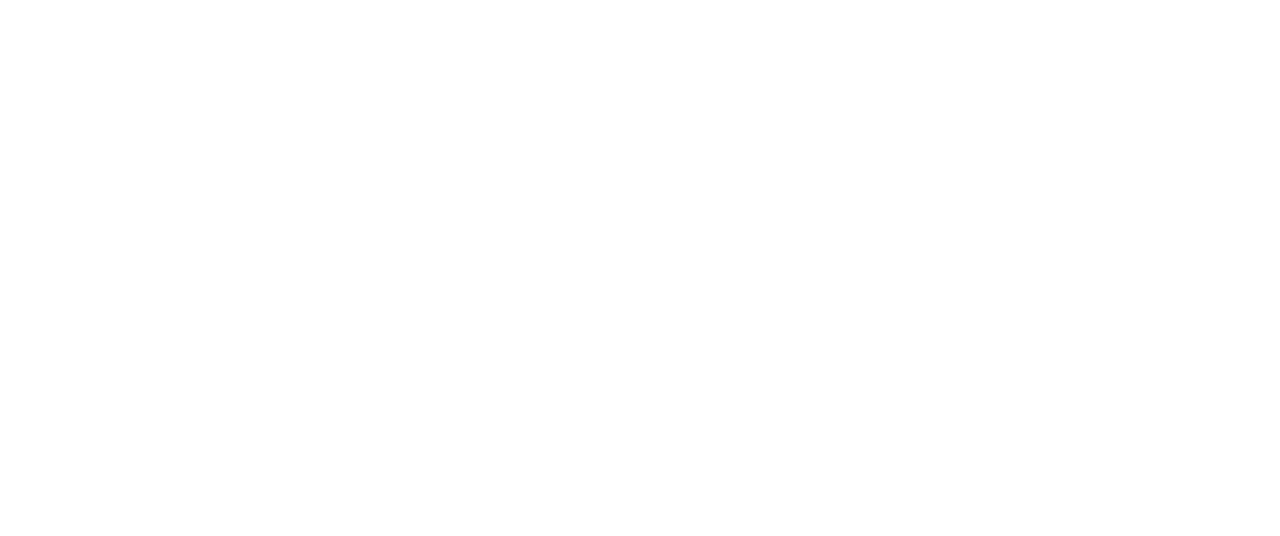
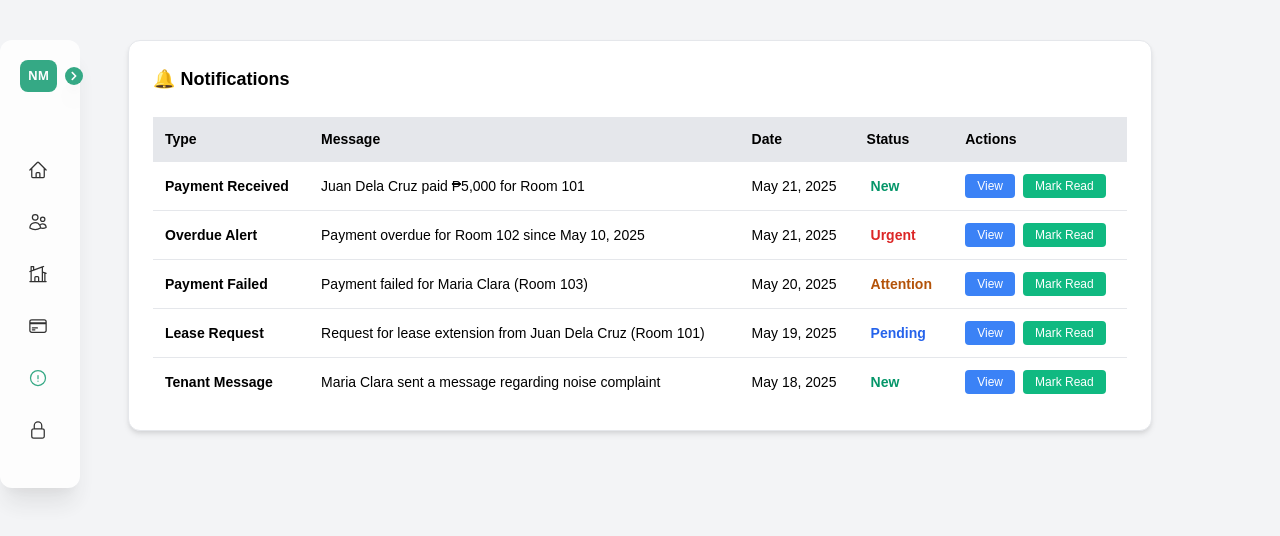
Before and after one commit to anoh24/atmpcrental-github.io, a React (Vite) app in the folder frontend/: page /branchAdmin/branchAdminNotificationView/branchAdminNotificationViewPage in a window 1280 px wide. Before the commit this address had no page. Shown: the top 536 px of the page. Built offline with nearby package versions, Linux system fonts and the light colour scheme; the HTML template or start-up script is replaced by a standard one.

Commit message:
not yet finished branch admin, only branch admin home dashboar to be finish

```diff
--- a/frontend/src/App.jsx
+++ b/frontend/src/App.jsx
@@ -12,6 +12,7 @@ import BranchAdminDashboardPage from './pages/branchAdmin/branchAdminDashboardPa
 import BranchAdminDashboardTenantViewPage from './pages/branchAdmin/branchAdminTenantView/tenantViewPage'
 import BranchAdminRoomViewPage from './pages/branchAdmin/branchAdminRoomView/branchAdminRoomViewPage';
 import BranchAdminBillingViewPage from './pages/branchAdmin/branchAdminBillingView/branchAdminBillingViewPage'
+import BranchAdminNotificationViewPage from './pages/branchAdmin/branchAdminNotificationView/branchAdminNotificationViewPage'
 function App() {
   return (
     <Router>
@@ -111,6 +112,17 @@ function App() {
         >
 
         </Route>
+
+         <Route
+         path="/branchAdmin/branchAdminNotificationView/branchAdminNotificationViewPage"
+         element={
+          <BranchAdminLayout>
+          < BranchAdminNotificationViewPage/>
+          </BranchAdminLayout>
+         }
+        >
+
+        </Route>
       </Routes>
     </Router>
   );
--- a/frontend/src/components/branchAdminBar/branchAdminNavbar.jsx
+++ b/frontend/src/components/branchAdminBar/branchAdminNavbar.jsx
@@ -5,7 +5,6 @@ import {
   HiOutlineUsers,
   HiOutlineHomeModern,
   HiOutlineCreditCard,
-  HiOutlineInboxArrowDown,
   HiOutlineExclamationCircle,
   HiOutlineLockClosed
 
@@ -20,7 +19,7 @@ export default function BranchAdminBar() {
   };
 
   return (
-    <div className={`fixed h-100 z-50 rounded-xl flex flex-col mt-10 ${resizeSidebar ? 'w-64' : 'w-20'} transition-all duration-300 ease-in-out bg-transparent shadow-xl`}>
+    <div className={`fixed h-100 z-50 bg-white opacity-80 rounded-xl flex flex-col mt-10 ${resizeSidebar ? 'w-64' : 'w-20'} transition-all duration-300 ease-in-out shadow-xl`}>
       <div className="flex flex-row gap-2 w-full py-5 px-5 items-center bg-transparent">
         <h4 className="bg-green-600 text-xs font-black px-2 py-2 rounded-lg text-white">NM</h4>
         {resizeSidebar && (
@@ -59,13 +58,8 @@ export default function BranchAdminBar() {
           {resizeSidebar && 'Billing'}
         </NavLink>
 
-        <NavLink to="/requests" className={({ isActive }) =>
-          `flex items-center gap-4 text-sm font-oswald hover:bg-green-500 rounded-md p-2 ${isActive ? 'text-green-600 font-extrabold' : 'text-black'}`}>
-          <HiOutlineInboxArrowDown className="text-xl" />
-          {resizeSidebar && 'Request'}
-        </NavLink>
 
-        <NavLink to="/notices" className={({ isActive }) =>
+        <NavLink to="/branchAdmin/branchAdminNotificationView/branchAdminNotificationViewPage" className={({ isActive }) =>
           `flex items-center gap-4 text-sm font-oswald hover:bg-green-500 rounded-md p-2 ${isActive ? 'text-green-600 font-extrabold' : 'text-black'}`}>
           <HiOutlineExclamationCircle className="text-xl" />
           {resizeSidebar && 'Notification'}
--- a/frontend/src/pages/branchAdmin/branchAdminBillingView/billingViewSection.jsx
+++ b/frontend/src/pages/branchAdmin/branchAdminBillingView/billingViewSection.jsx
@@ -18,7 +18,7 @@ const BillingView = () => {
   };
 
   return (
-    <div className="h-full font-oswald py-10 px-4 md:px-20 bg-gray-100">
+    <div className="h-screen font-oswald py-10 px-4 md:px-20 bg-gray-100">
       <div className="max-w-5xl mx-auto grid grid-cols-1 gap-6">
 
         {/* Rent Payment History */}
--- /dev/null
+++ b/frontend/src/pages/branchAdmin/branchAdminNotificationView/branchAdminNotificationViewSection.jsx
@@ -0,0 +1,99 @@
+import React from 'react';
+
+const Notifications = () => {
+  const notifications = [
+    {
+      id: 'NTF001',
+      type: 'Payment Received',
+      message: 'Juan Dela Cruz paid ₱5,000 for Room 101',
+      date: 'May 21, 2025',
+      status: 'New',
+    },
+    {
+      id: 'NTF002',
+      type: 'Overdue Alert',
+      message: 'Payment overdue for Room 102 since May 10, 2025',
+      date: 'May 21, 2025',
+      status: 'Urgent',
+    },
+    {
+      id: 'NTF003',
+      type: 'Payment Failed',
+      message: 'Payment failed for Maria Clara (Room 103)',
+      date: 'May 20, 2025',
+      status: 'Attention',
+    },
+    {
+      id: 'NTF004',
+      type: 'Lease Request',
+      message: 'Request for lease extension from Juan Dela Cruz (Room 101)',
+      date: 'May 19, 2025',
+      status: 'Pending',
+    },
+    {
+      id: 'NTF005',
+      type: 'Tenant Message',
+      message: 'Maria Clara sent a message regarding noise complaint',
+      date: 'May 18, 2025',
+      status: 'New',
+    },
+  ];
+
+  // Status color based on notification urgency/type
+  const statusColor = (status) => {
+    switch (status) {
+      case 'Urgent':
+        return 'text-red-600 ';
+      case 'Attention':
+        return 'text-yellow-700 ';
+      case 'Pending':
+        return 'text-blue-600 ';
+      case 'New':
+      default:
+        return 'text-green-600 ';
+    }
+  };
+
+  return (
+    <div className="h-screen font-oswald py-10 px-4 md:px-20 bg-gray-100">
+      <div className="bg-white max-w-5xl mx-auto rounded-xl shadow-md p-6 border">
+        <h2 className="text-lg font-bold text-black mb-6">🔔 Notifications</h2>
+        <div className="overflow-x-auto">
+          <table className="w-full text-sm text-black">
+            <thead>
+              <tr className="bg-gray-200">
+                <th className="text-left p-3">Type</th>
+                <th className="text-left p-3">Message</th>
+                <th className="text-left p-3">Date</th>
+                <th className="text-left p-3">Status</th>
+                <th className="text-left p-3">Actions</th>
+              </tr>
+            </thead>
+            <tbody>
+              {notifications.map((notif) => (
+                <tr key={notif.id} className="border-t hover:bg-gray-50">
+                  <td className="p-3 font-semibold">{notif.type}</td>
+                  <td className="p-3">{notif.message}</td>
+                  <td className="p-3">{notif.date}</td>
+                  <td className={`p-2 px-4 rounded-full font-semibold w-max ${statusColor(notif.status)}`}>
+                    {notif.status}
+                  </td>
+                  <td className="p-3 flex gap-2">
+                    <button className="bg-blue-500 text-white text-xs px-3 py-1 rounded hover:bg-blue-600">
+                      View
+                    </button>
+                    <button className="bg-green-500 text-white text-xs px-3 py-1 rounded hover:bg-green-600">
+                      Mark Read
+                    </button>
+                  </td>
+                </tr>
+              ))}
+            </tbody>
+          </table>
+        </div>
+      </div>
+    </div>
+  );
+};
+
+export default Notifications;
--- /dev/null
+++ b/frontend/src/pages/branchAdmin/branchAdminNotificationView/branchAdminNotificationViewpage.jsx
@@ -0,0 +1,10 @@
+import React from 'react'
+import Notifications from './branchAdminNotificationViewSection'
+
+export default function BranchAdminNotificationViewPage(){
+    return(
+        <>
+            <Notifications/>
+        </>
+    )
+}
--- a/frontend/src/pages/branchAdmin/branchAdminRoomView/roomViewSection.jsx
+++ b/frontend/src/pages/branchAdmin/branchAdminRoomView/roomViewSection.jsx
@@ -2,58 +2,45 @@ import React from 'react';
 
 const RoomView = () => {
   const rooms = [
-    {
-      number: '101',
-      type: 'Studio',
-      status: 'Occupied',
-      price: '₱5,000',
-      occupant: 'Juan Dela Cruz',
-    },
-    {
-      number: '102',
-      type: '1BR',
-      status: 'Vacant',
-      price: '₱6,000',
-      occupant: '-',
-    },
-    {
-      number: '103',
-      type: 'Studio',
-      status: 'Reserved',
-      price: '₱5,500',
-      occupant: 'Maria Clara',
-    },
-    {
-      number: '104',
-      type: '2BR',
-      status: 'Under Maintenance',
-      price: '₱8,000',
-      occupant: '-',
-    },
+    { number: '101', type: 'Studio', status: 'Occupied', price: '₱5,000', occupant: 'Juan Dela Cruz' },
+    { number: '102', type: '1BR', status: 'Vacant', price: '₱6,000', occupant: '-' },
+    { number: '103', type: 'Studio', status: 'Reserved', price: '₱5,500', occupant: 'Maria Clara' },
+    { number: '104', type: '2BR', status: 'Under Maintenance', price: '₱8,000', occupant: '-' },
+  ];
+
+  const requests = [
+    { id: 'REQ001', room: '101', type: 'Maintenance', status: 'Pending', date: 'May 20, 2025' },
+    { id: 'REQ002', room: '104', type: 'Cleaning', status: 'In Progress', date: 'May 21, 2025' },
+    { id: 'REQ003', room: '103', type: 'Internet Issue', status: 'Resolved', date: 'May 18, 2025' },
   ];
 
   const statusColor = (status) => {
     switch (status) {
-      case 'Occupied':
-        return 'text-red-700';
-      case 'Vacant':
-        return 'text-green-700';
-      case 'Reserved':
-        return 'text-yellow-700';
-      case 'Under Maintenance':
-        return 'text-gray-700';
-      default:
-        return '';
+      case 'Occupied': return 'text-red-700';
+      case 'Vacant': return 'text-green-700';
+      case 'Reserved': return 'text-yellow-700';
+      case 'Under Maintenance': return 'text-gray-700';
+      default: return '';
+    }
+  };
+
+  const requestStatusColor = (status) => {
+    switch (status) {
+      case 'Pending': return 'text-yellow-600';
+      case 'In Progress': return 'text-blue-600';
+      case 'Resolved': return 'text-green-600';
+      default: return 'text-gray-600';
     }
   };
 
   return (
-    <div className="h-screen font-oswald py-10 px-4 md:px-20 bg-gray-100">
-      {/* ROOMS LIST TABLE */}
-      <div className="bg-white max-w-5xl mx-auto rounded-xl shadow-md p-6 border mb-10">
+    <div className="min-h-screen font-oswald py-10 px-4 md:px-80 mx- bg-gray-100 space-y-10">
+
+      {/* Rooms List Table */}
+      <div className="bg-white rounded-xl shadow-md p-6 border">
         <h2 className="text-lg font-bold text-black mb-4">🏘️ Rooms List</h2>
         <div className="overflow-x-auto">
-          <table className="w-full text-sm text-black">
+          <table className="min-w-[700px] w-full text-sm text-black">
             <thead>
               <tr className="bg-gray-200">
                 <th className="text-left p-3">Room No.</th>
@@ -72,10 +59,8 @@ const RoomView = () => {
                   <td className={`p-3 font-semibold ${statusColor(room.status)}`}>{room.status}</td>
                   <td className="p-3">{room.price}</td>
                   <td className="p-3">{room.occupant}</td>
-                  <td className="p-3 flex gap-2">
-                    <button className="bg-blue-500 text-white text-xs px-3 py-1 rounded hover:bg-blue-600">View</button>
-                    <button className="bg-yellow-500 text-white text-xs px-3 py-1 rounded hover:bg-yellow-600">Edit</button>
-                    <button className="bg-red-500 text-white text-xs px-3 py-1 rounded hover:bg-red-600">Vacate</button>
+                  <td className="p-3 flex gap-2 flex-wrap">
+                   <button className="bg-green-500 text-white text-xs px-3 py-1 rounded hover:bg-green-600">Update</button>
                   </td>
                 </tr>
               ))}
@@ -83,6 +68,40 @@ const RoomView = () => {
           </table>
         </div>
       </div>
+
+      {/* Room Requests Table */}
+      <div className="bg-white rounded-xl shadow-md p-6 border">
+        <h2 className="text-lg font-bold text-black mb-4">🛠️ Room Requests</h2>
+        <div className="overflow-x-auto">
+          <table className="min-w-[700px] w-full text-sm text-black">
+            <thead>
+              <tr className="bg-gray-200">
+                <th className="text-left p-3">Request ID</th>
+                <th className="text-left p-3">Room</th>
+                <th className="text-left p-3">Type</th>
+                <th className="text-left p-3">Status</th>
+                <th className="text-left p-3">Date</th>
+                <th className="text-left p-3">Actions</th>
+              </tr>
+            </thead>
+            <tbody>
+              {requests.map((req, index) => (
+                <tr key={index} className="border-t hover:bg-gray-50">
+                  <td className="p-3">{req.id}</td>
+                  <td className="p-3">{req.room}</td>
+                  <td className="p-3">{req.type}</td>
+                  <td className={`p-3 font-semibold ${requestStatusColor(req.status)}`}>{req.status}</td>
+                  <td className="p-3">{req.date}</td>
+                  <td className="p-3 flex gap-2 flex-wrap">
+                    <button className="bg-green-500 text-white text-xs px-3 py-1 rounded hover:bg-green-600">Update</button>
+                  </td>
+                </tr>
+              ))}
+            </tbody>
+          </table>
+        </div>
+      </div>
+
     </div>
   );
 };
```
